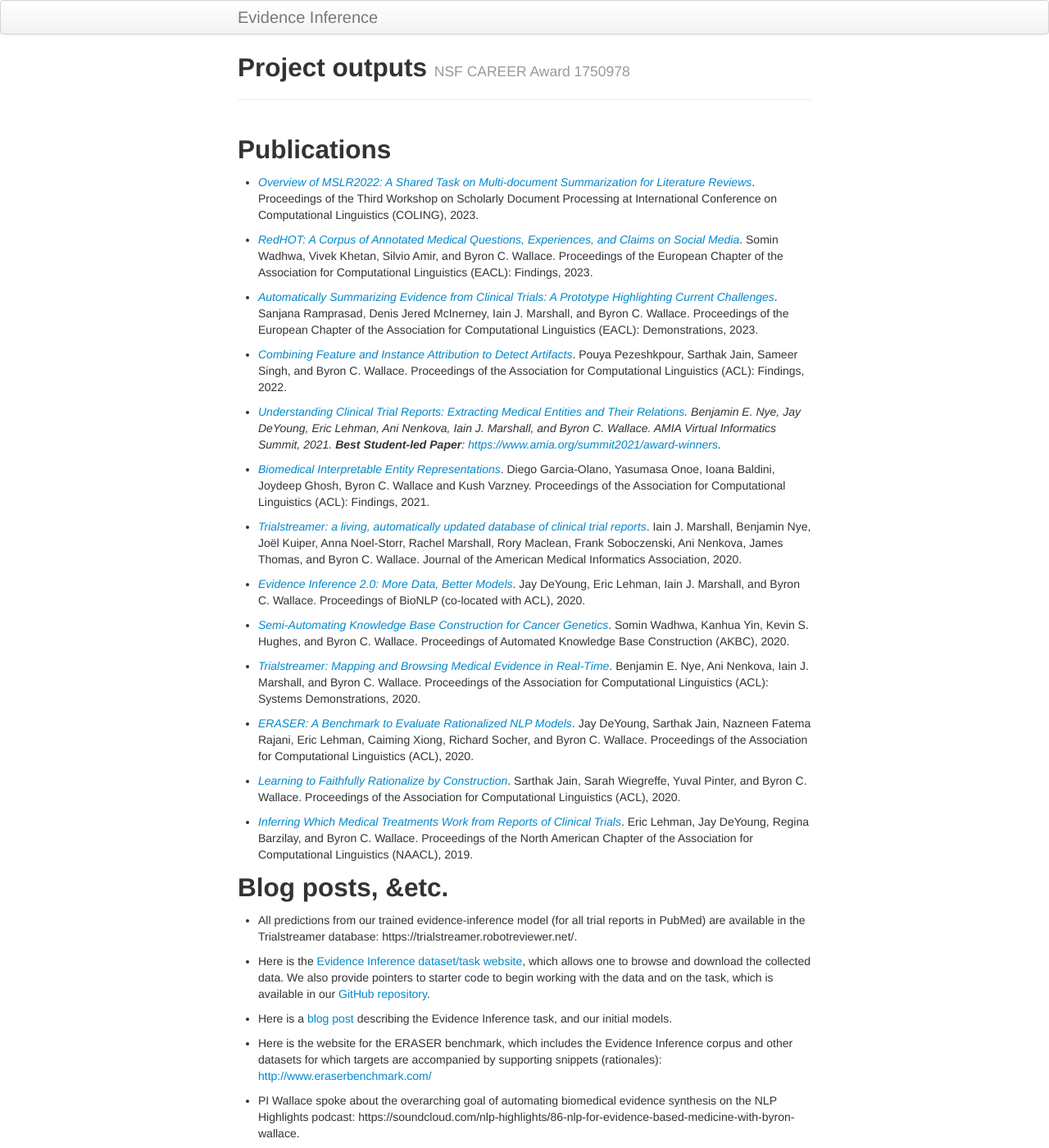
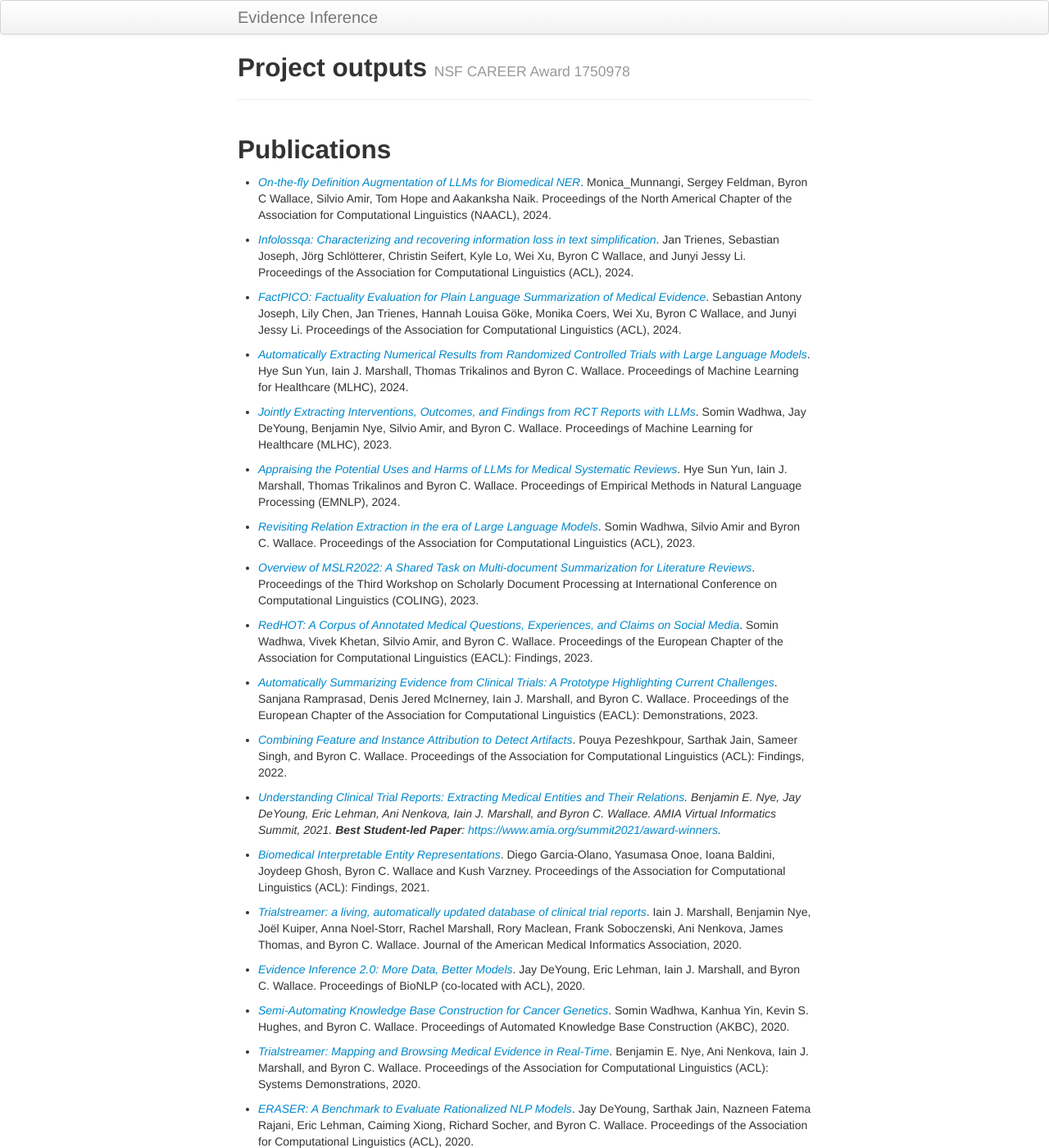
Before and after one commit to bwallace/evidence_inference, a Jekyll site: the page built from pages/outputs.md, in a window 1280 px wide and 1400 px high. Shown: the whole window at 82% size. Built offline with Jekyll 4.4.1, drawn with Linux system fonts in a browser that asks for light colours; some of the changed text lies outside the part shown.

Commit message:
Update outputs.md

```diff
--- a/pages/outputs.md
+++ b/pages/outputs.md
@@ -6,6 +6,20 @@ tagline: NSF CAREER Award 1750978
 ---
 
 ## Publications
+
+* <i>[On-the-fly Definition Augmentation of LLMs for Biomedical NER](https://openreview.net/forum?id=wLmXn6J9Id0)</i>. Monica_Munnangi, Sergey Feldman, Byron C Wallace, Silvio Amir, Tom Hope and Aakanksha Naik. Proceedings of the North Americal Chapter of the Association for Computational Linguistics (NAACL), 2024.
+
+* <i>[Infolossqa: Characterizing and recovering information loss in text simplification](https://arxiv.org/abs/2401.16475)</i>. Jan Trienes, Sebastian Joseph, Jörg Schlötterer, Christin Seifert, Kyle Lo, Wei Xu, Byron C Wallace, and Junyi Jessy Li. Proceedings of the Association for Computational Linguistics (ACL), 2024.
+
+* <i>[FactPICO: Factuality Evaluation for Plain Language Summarization of Medical Evidence](https://arxiv.org/abs/2402.11456)</i>. Sebastian Antony Joseph, Lily Chen, Jan Trienes, Hannah Louisa Göke, Monika Coers, Wei Xu, Byron C Wallace, and Junyi Jessy Li. Proceedings of the Association for Computational Linguistics (ACL), 2024.
+
+* <i>[Automatically Extracting Numerical Results from Randomized Controlled Trials with Large Language Models](https://arxiv.org/abs/2405.01686)</i>. Hye Sun Yun, Iain J. Marshall, Thomas Trikalinos and Byron C. Wallace. Proceedings of Machine Learning for Healthcare (MLHC), 2024.
+
+* <i>[Jointly Extracting Interventions, Outcomes, and Findings from RCT Reports with LLMs](https://arxiv.org/abs/2305.03642)</i>. Somin Wadhwa, Jay DeYoung, Benjamin Nye, Silvio Amir, and Byron C. Wallace. Proceedings of Machine Learning for Healthcare (MLHC), 2023.
+
+* <i>[Appraising the Potential Uses and Harms of LLMs for Medical Systematic Reviews](https://arxiv.org/abs/2305.11828)</i>. Hye Sun Yun, Iain J. Marshall, Thomas Trikalinos and Byron C. Wallace. Proceedings of Empirical Methods in Natural Language Processing (EMNLP), 2024.
+
+* <i>[Revisiting Relation Extraction in the era of Large Language Models](https://arxiv.org/abs/2305.05003)</i>. Somin Wadhwa, Silvio Amir and Byron C. Wallace. Proceedings of the Association for Computational Linguistics (ACL), 2023.
 
 * <i>[Overview of MSLR2022: A Shared Task on Multi-document Summarization for Literature Reviews](https://aclanthology.org/2022.sdp-1.20/)</i>. Proceedings of the Third Workshop on Scholarly Document Processing at International Conference on Computational Linguistics (COLING), 2023.
 
@@ -35,7 +49,7 @@ tagline: NSF CAREER Award 1750978
 
 ## Blog posts, &etc.
 
-* All predictions from our trained evidence-inference model (for all trial reports in PubMed) are available in the Trialstreamer database: https://trialstreamer.robotreviewer.net/.
+* All predictions from our trained evidence-inference model (for all trial reports in PubMed) are available in the Trialstreamer database: [https://trialstreamer.robotreviewer.net/](https://trialstreamer.ieai.robotreviewer.net/).
 
 * Here is the [Evidence Inference dataset/task website](http://evidence-inference.ebm-nlp.com/), which allows one to browse and download the collected data. We also provide pointers to starter code to begin working with the data and on the task, which is available in our [GitHub repository](https://github.com/jayded/evidence-inference).
 
```
